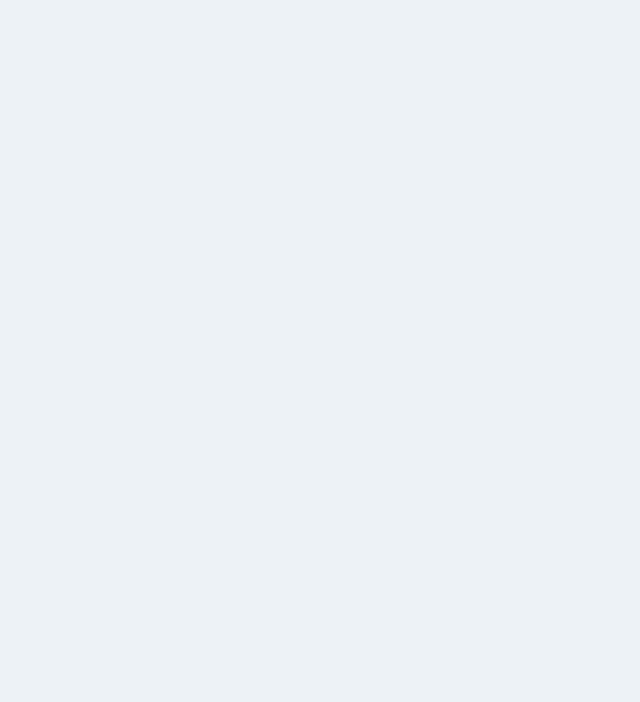
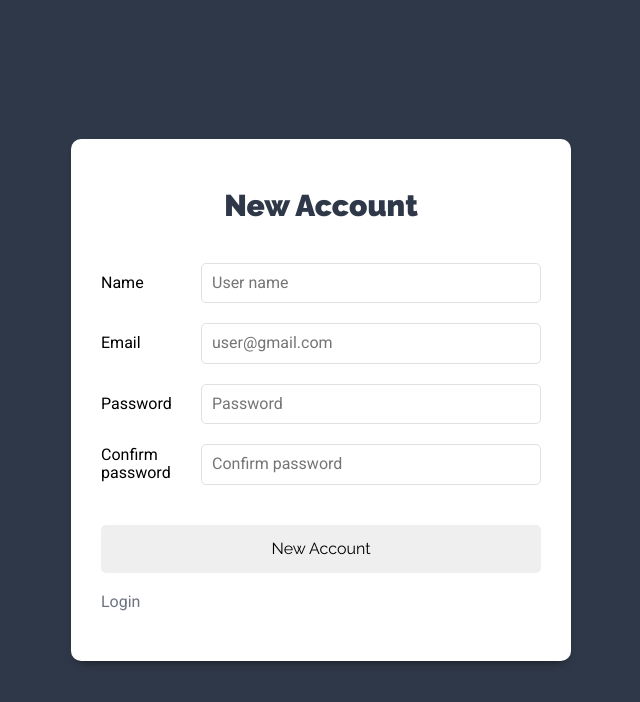
Before and after one commit to Sergio99778/clientMERN, a React (Vite) app: page /new-account in a window 1280 px wide. Shown: the top 702 px of the page, without its empty margins (319-959 px from the left). Built offline with nearby package versions, Linux system fonts and the light colour scheme.

Commit message:
Adding NewAccount component and placeholder to Login's password input

```diff
--- a/src/components/auth/Login.jsx
+++ b/src/components/auth/Login.jsx
@@ -46,6 +46,7 @@
               id="password"
               onChange={handleChange}
               value={password}
+              placeholder="Password"
             />
           </div>
           <div className="campo-form">
--- a/src/components/auth/NewAccount.jsx
+++ b/src/components/auth/NewAccount.jsx
@@ -1,7 +1,92 @@
-import React from "react";
+import React, { useState } from "react";
+import { Link } from "react-router-dom";
 
 const NewAccount = () => {
-  return <div></div>;
+  //State
+  const [user, setUser] = useState({
+    name: "",
+    email: "",
+    password: "",
+    confirm: "",
+  });
+
+  const { name, email, password, confirm } = user;
+
+  const handleChange = (e) => {
+    setUser({
+      ...user,
+      [e.target.name]: e.target.value,
+    });
+  };
+
+  const handleSubmit = (e) => {
+    e.preventDefault();
+    //Validate Data
+    //Password should have at least 10 caracters
+    //Validate that both passwords are equal
+    //PassData
+  };
+  return (
+    <div className="form-usuario">
+      <div className="contenedor-form sombra-dark">
+        <h1>New Account</h1>
+        <form action="" onSubmit={handleSubmit}>
+          <div className="campo-form">
+            <label htmlFor="name">Name</label>
+            <input
+              type="text"
+              name="name"
+              id="name"
+              placeholder="User name"
+              onChange={handleChange}
+              value={name}
+            />
+          </div>
+          <div className="campo-form">
+            <label htmlFor="email">Email</label>
+            <input
+              type="email"
+              name="email"
+              id="email"
+              placeholder="user@gmail.com"
+              onChange={handleChange}
+              value={email}
+            />
+          </div>
+          <div className="campo-form">
+            <label htmlFor="password">Password</label>
+            <input
+              type="password"
+              name="password"
+              id="password"
+              onChange={handleChange}
+              value={password}
+              placeholder="Password"
+            />
+          </div>
+          <div className="campo-form">
+            <label htmlFor="confirm">Confirm password</label>
+            <input
+              type="password"
+              name="confirm"
+              id="confirm"
+              onChange={handleChange}
+              value={confirm}
+              placeholder="Confirm password"
+            />
+          </div>
+          <div className="campo-form">
+            <button type="submit" className="btn btn-primary btn-block">
+              New Account
+            </button>
+          </div>
+        </form>
+        <Link to="/" className="enlace-cuenta">
+          Login
+        </Link>
+      </div>
+    </div>
+  );
 };
 
 export default NewAccount;
```
